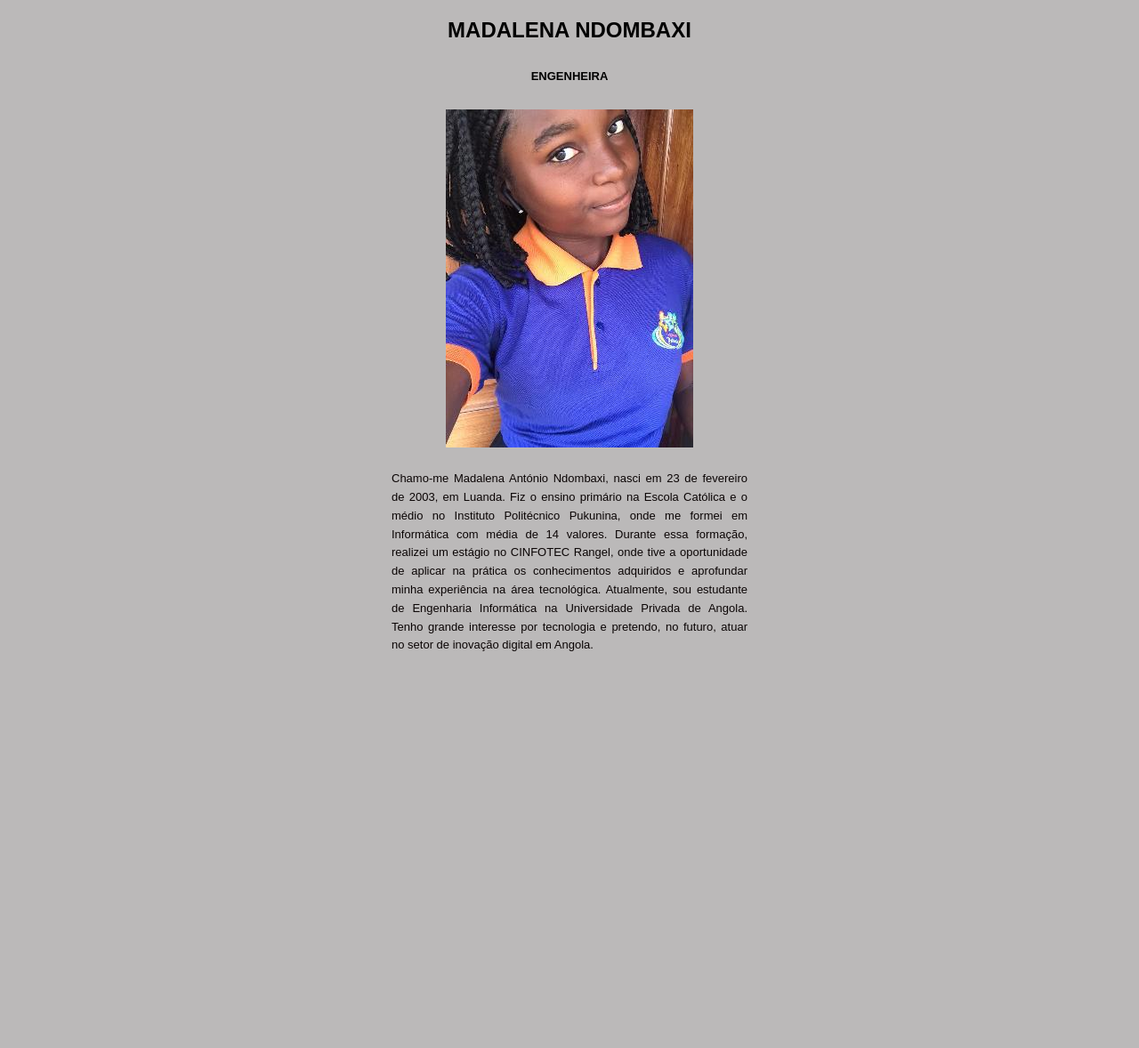
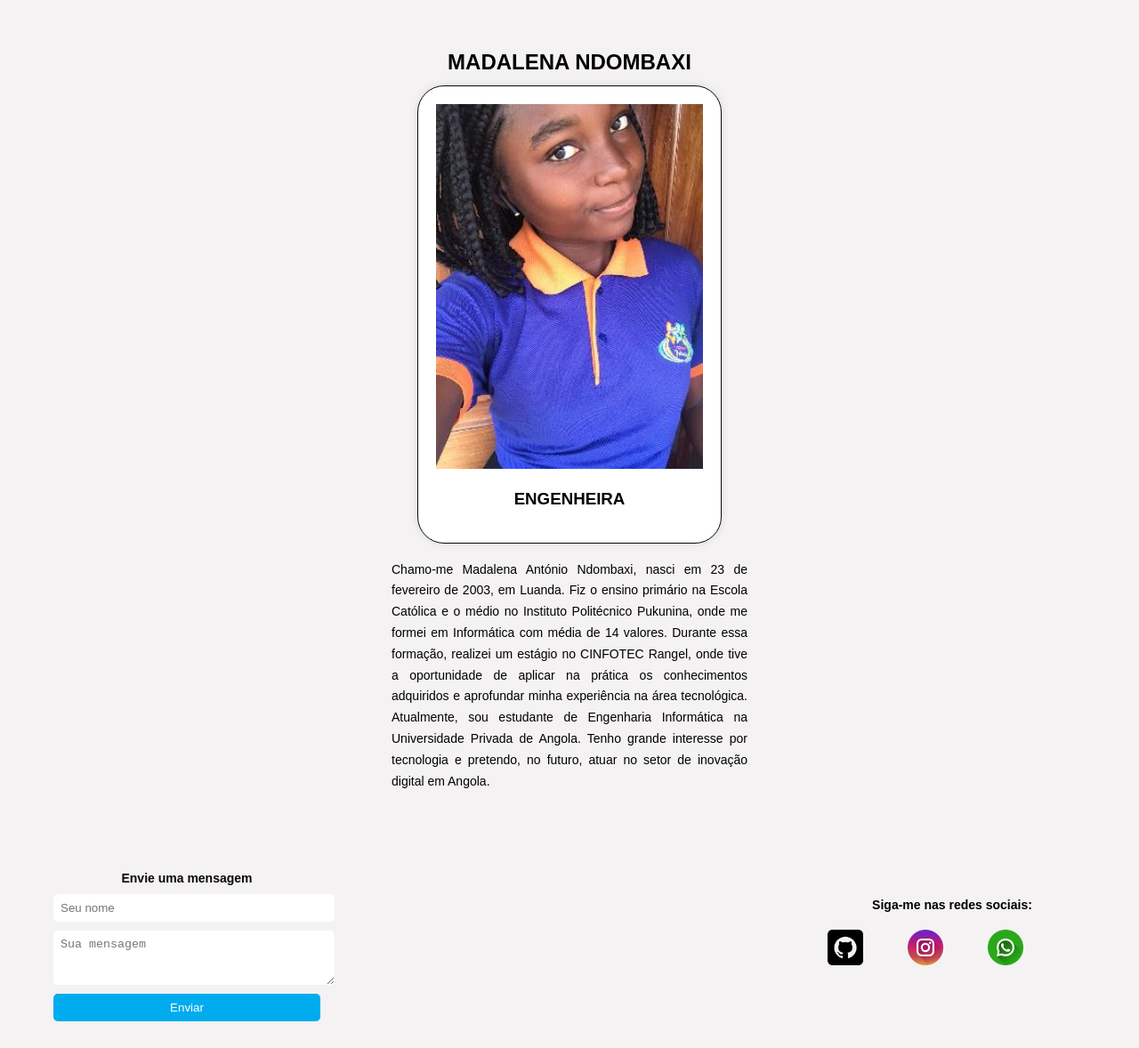
Before and after one commit to MadalenaNdombaxi23/Biografia_Mada, a plain HTML site: page index.html in a window 1280 px wide. Shown: the part 71-1249 px from the top of the page at 89% size. Before the commit the page ends 847 px from the top, so only its background shows below. Drawn offline with nearby package versions, Linux system fonts and the light colour scheme.

Commit message:
modificacao do css

```diff
--- a/index.html
+++ b/index.html
@@ -1,23 +1,31 @@
 <!DOCTYPE html>
 <html lang="en">
 <head>
+
+
     <meta charset="UTF-8">
     <meta name="viewport" content="width=device-width, initial-scale=1.0">
     <title>Biografia Mada</title>
+    <link rel="stylesheet" href="https://cdn.jsdelivr.net/npm/bootstrap-icons@1.11.3/font/bootstrap-icons.css">
     <style>
           body {
             font-family: Arial, sans-serif;
-            background-color: #bbb9b9;
+            background-color: #f4f2f2;
             margin: 0;
             padding: 0;
             }
 
+        .container {
+            width: 80%;
+            margin: auto;
+            overflow: hidden;
+        }
         header {
             background: #333;
-            color: #f6f5f5;
+            color: #fff;
             padding-top: 30px;
             min-height: 60px;
-            border-bottom: #f8f6f6 3px solid;
+            border-bottom: #ccc 3px solid;
             display: flex;
             align-items: center;
             justify-content: space-between;
@@ -26,19 +34,17 @@
           h2 {
            font-size: 24px;
           text-align: center;
+
        }
-        h6 {
-           font-size: 13px;
-          text-align: center;
-       }
+
          p {
          text-align: justify;
-         font-size: 13px;
-          line-height: 1.6;
+  font-size: 14px;
+  line-height: 1.7;
   width: 50%;
   max-width: 600px;
   margin: 10px auto;
-          color: rgb(11, 5, 5); /* cor preta no texto */
+  color: #000000;
         }
 
 
@@ -64,19 +70,131 @@
             transform: scale(1.1);
         }
         .bloco {
-      width: 90%; /* Ajuste a largura como preferir */
+      width: 90%;
       max-width: 800px;
-      margin:5px auto 20px auto; /* centraliza horizontalmente */
-      text-align: justify; /* justifica o texto */
+      margin:5px auto 20px auto;
+      text-align: justify;
       font-size: 16px;
       line-height: 1.6;
       padding: 10px;
     }
-    .centro {
+    .centralizar {
     display: flex;
     justify-content: center;
-      margin-bottom: 5px; /* mais próximo do <p> */
+    align-items: center;
+    height:500px;
 }
+
+.card {
+    background: #fff;
+    border: 1px solid #0b0a0a ;
+    border-radius:30px;
+    box-shadow: 0 0 10px rgba(0,0,0,0.1) ;
+    width: 300px;
+    margin: 15px;
+    overflow: hidden;
+    transition: transform 0.3s;
+    animation: fadeIn 0.8s forwards;
+    text-align: center;
+    padding: 20px;
+
+
+}
+
+.card img {
+            width: 100%;
+            height: auto;
+            transition: transform 0.3s;
+        }
+        .card:hover img {
+            transform: scale(1.1);
+        }
+        footer {
+
+  color: white;
+  padding: 30px 10px;
+  font-size: 14px;
+  text-align: center;
+  backdrop-filter: blur(2px);
+}
+
+.footer-container{
+  display: flex;
+  justify-content: space-between;
+  align-items: flex-start;
+  width: 100%;
+  padding: 0 50px;
+  box-sizing: border-box;
+
+}
+.footer-left,
+.footer-right {
+  flex: 1 1 300px;
+   max-width: 300px;
+}
+
+.footer-left h4,
+.footer-right h4 {
+  color: #090909;
+  margin-bottom: 10px;
+
+}
+
+.footer-left form {
+  display: flex;
+  flex-direction: column;
+}
+
+.footer-left input,
+.footer-left textarea {
+  width: 100%;
+  padding: 8px;
+  margin-bottom: 10px;
+  border: none;
+  border-radius: 5px;
+}
+
+.footer-left button {
+  background-color: #00acee;
+  color: white;
+  padding: 8px;
+  border: none;
+  border-radius: 5px;
+  cursor: pointer;
+}
+
+.footer-left button:hover {
+  background-color: #008fbd;
+
+}
+
+.social-icons {
+      display: flex;
+      gap: 30px;
+      margin-top: 10px;
+    }
+    .footer-right {
+  text-align: center;
+  margin-top: 30px;
+}
+
+.footer-right h4 {
+  margin-bottom: 20px;
+  font-size: 14px;
+  color: #000;
+}
+
+.social-icons img {
+  margin: 0 10px;
+  transition: transform 0.3s, filter 0.3s;
+}
+
+.social-icons img:hover {
+  transform: scale(1.2);
+  filter: brightness(1.2);
+}
+
+
 
 
     </style>
@@ -94,15 +212,23 @@
         </div>
    </header>
 
-
+   <br><br>
    <div class="text-center">
    <h2>MADALENA NDOMBAXI</h2>
-   <h6>ENGENHEIRA</h6>
+
 
    </div>
-   <div class="centro">
-    <img src="81.jpg">
 </div>
+<div class="centralizar">
+  <div class="card">
+      <img src="81.jpg" alt="">
+      <div class="card-content">
+          <h3>ENGENHEIRA</h3>
+      </div>
+  </div>
+</div>
+
+
 <div class="bloco">
     <p>
      Chamo-me Madalena António Ndombaxi, nasci em 23 de fevereiro de 2003, em Luanda.
@@ -118,5 +244,35 @@
 
 </div>
 
+
+
+    <footer>
+  <div class="footer-container">
+
+    <div class="footer-left">
+      <h4>Envie uma mensagem</h4>
+      <form action="#" method="post">
+        <input type="text" name="nome" placeholder="Seu nome" required>
+        <textarea name="mensagem" rows="3" placeholder="Sua mensagem" required></textarea>
+        <button type="submit">Enviar</button>
+      </form>
+    </div>
+
+    <div class="footer-right">
+       <h4>Siga-me nas redes sociais:</h4>
+      <div class="social-icons">
+        <img src="github_3291695.png" alt="github" style="width: 40px;">
+        <img src="instagram_4494489.png" alt="instagram" style="width: 40px;">
+        <img src="whatsapp_4494495.png" alt="whatsapp" style="width: 40px;">
+
+
+
+
+  </div>
+
+
+</footer>
+
+
 </body>
 </html>
```
Also changed, not shown: contato.html (+12 -2 lines), github_3291695.png (added), instagram_4494489.png (added), op1.jpg (added), whatsapp_4494495.png (added). Lines whose indentation alone changed are shown as unchanged.
